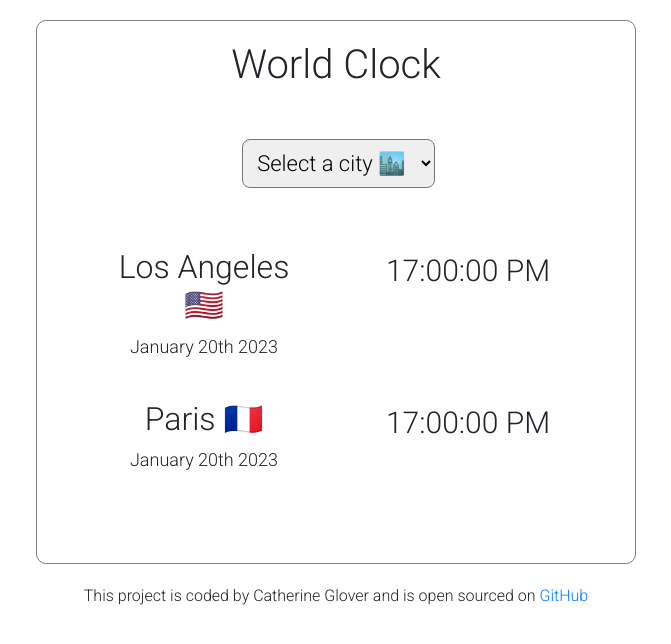
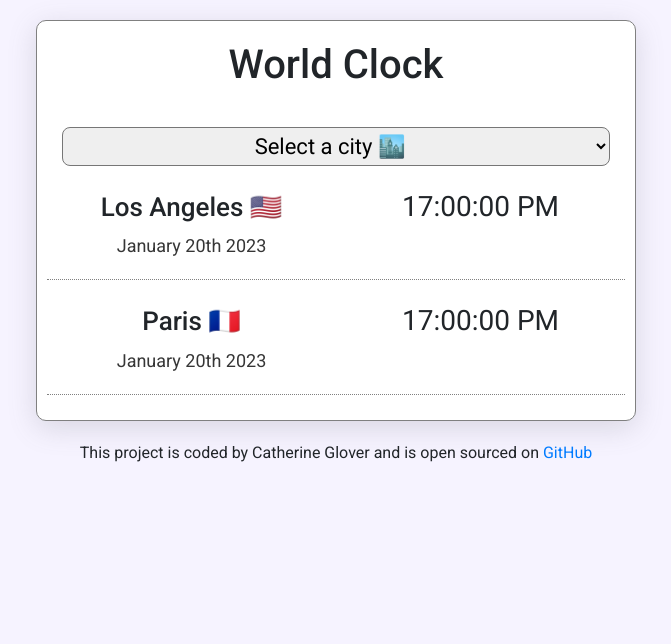
Before and after one commit to CathGlover/world-clocks-app, a plain HTML site: page index.html in a window 1280 px wide. Shown: the whole page, without its empty margins (304-975 px from the left). Drawn offline with nearby package versions, Linux system fonts and the light colour scheme; a web font is replaced by a local one.

Commit message:
Design updated

```diff
--- a/index.html
+++ b/index.html
@@ -7,10 +7,9 @@
     <script src="https://cdnjs.cloudflare.com/ajax/libs/moment.js/2.29.4/moment.min.js"></script>
     <script src="https://cdnjs.cloudflare.com/ajax/libs/moment-timezone/0.5.40/moment-timezone-with-data-1970-2030.min.js"></script>
     <link rel="preconnect" href="https://fonts.gstatic.com" crossorigin />
-    <link
-      href="https://fonts.googleapis.com/css2?family=Kenia&family=Roboto:wght@100;300&display=swap"
-      rel="stylesheet"
-    />
+    <link rel="preconnect" href="https://fonts.googleapis.com">
+<link rel="preconnect" href="https://fonts.gstatic.com" crossorigin>
+<link href="https://fonts.googleapis.com/css2?family=Kenia&family=Roboto:wght@100;400;500;700;900&display=swap" rel="stylesheet">
     <link
       rel="stylesheet"
       href="https://cdn.jsdelivr.net/npm/bootstrap@4.0.0/dist/css/bootstrap.min.css"
@@ -23,9 +22,9 @@
     <style></style>
   </head>
   <body>
+    <div class = "container" src ="">
     <div class="wrap" id="wrap">
       <h1>World Clock</h1>
-      <form>
         <div id="time-zone">
           <label for=""></label>
           <select name="country" id="country">
@@ -35,11 +34,10 @@
             <option name="cities" value="tokyo">Tokyo 🇯🇵</option>
             <option name="cities" value="tokyo">Los Angeles 🇺🇸</option>
           </select>
-        </form>
           <div class="city">
             <div class = "row">
               <div class = "col">
-              <h2>Los Angeles 🇺🇸</h2>
+              <h2><span class = "location">Los Angeles 🇺🇸</span></h2>
             <div class="date">January 20th 2023</div>
              </div>
               <div class = "col">
@@ -49,7 +47,7 @@
             </div>
              <div class = "row">
               <div class = "col">
-              <h2>Paris 🇫🇷</h2>
+              <h2 class><span class = "location">Paris 🇫🇷</span></h2>
             <div class="date">January 20th 2023</div>
              </div>
               <div class = "col">
@@ -65,6 +63,7 @@
         >
       </footer>
     </div>
+    </div>
     <script src="code/index.js"></script>
   </body>
 </html>
--- a/styles/style.css
+++ b/styles/style.css
@@ -1,13 +1,14 @@
 body {
   font-family: Roboto;
+  background-color: #f6f3ff;
 }
-
-h1,
 footer,
 #time-zone {
+  display: block;
   text-align: center;
+  padding: 0px;
+  margin: 0px;
 }
-
 .wrap {
   border: 1px solid;
   padding: 20px;
@@ -15,15 +16,33 @@ footer,
   max-width: 600px;
   border-radius: 10px;
   border-color: grey;
+  background-color: white;
+  box-shadow: rgba(100, 100, 111, 0.2) 0px 7px 29px 0px;
 }
 
+.form,
+.row {
+  padding-top: 0px;
+  margin-top: 0px;
+}
+h1 {
+  text-align: center;
+  margin: 0px;
+  padding: 0px;
+}
 #time-zone,
 select {
-  padding: 10px;
+  display: block;
+  text-align: center;
+  padding: 5px;
   font-size: 22px;
   border-radius: 8px;
-  margin: 20px 20px 40px 20px;
+  margin-top: 2px auto;
   font-family: Roboto;
+}
+
+select {
+  width: 100%;
 }
 
 .col {
@@ -32,5 +51,22 @@ select {
 }
 
 .time {
-  font-size: 30px;
+  font-size: 28px;
+  font-family: Roboto 300;
 }
+
+.city {
+  font-size: 24px;
+  font-family: Roboto 400;
+}
+
+.date {
+  color: rgb(54, 54, 54);
+}
+.row {
+  border-bottom: 1px dotted grey;
+}
+
+.location {
+  font-size: 26px;
+}
```
Also changed, not shown: 1 other file.
